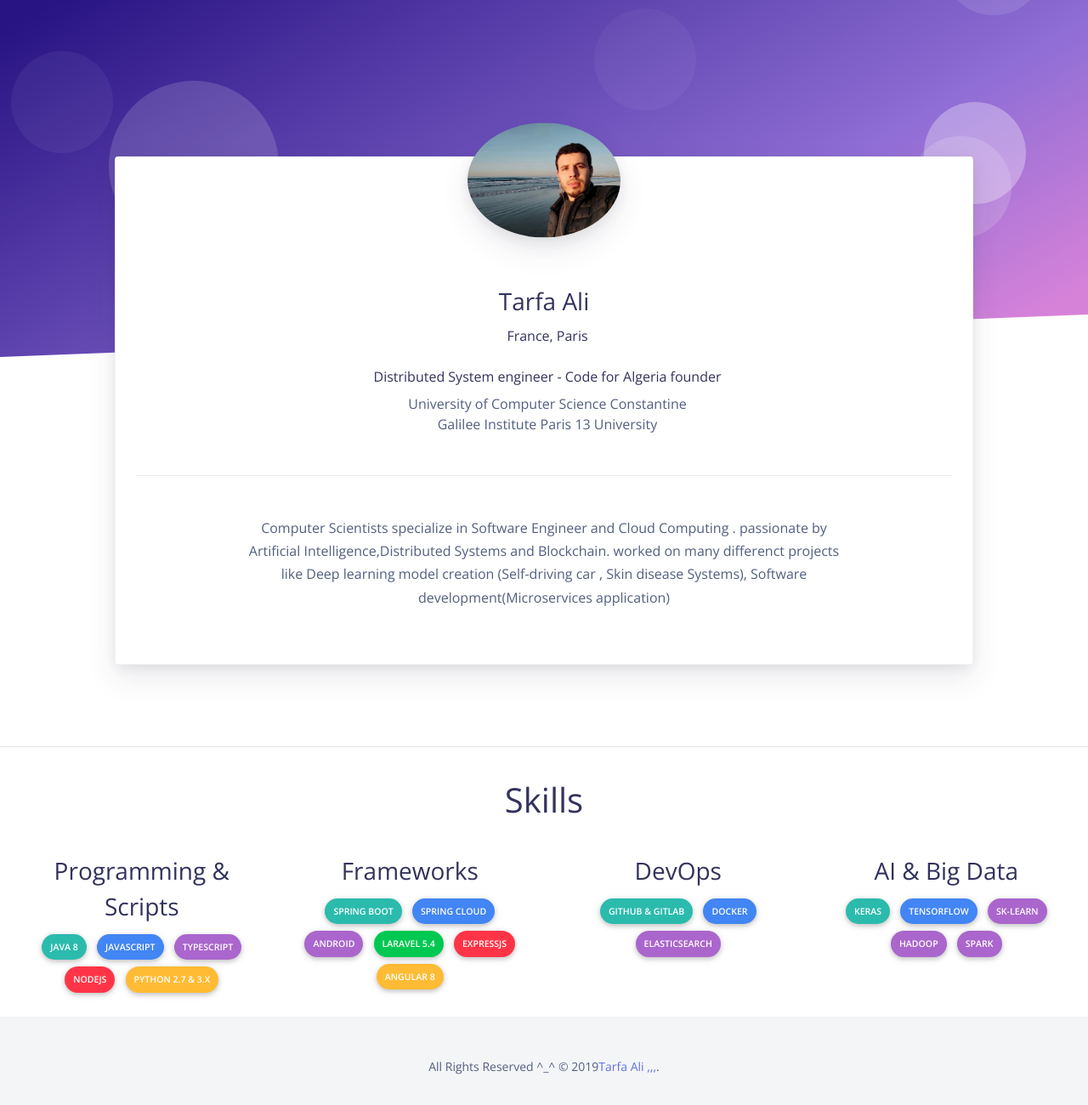
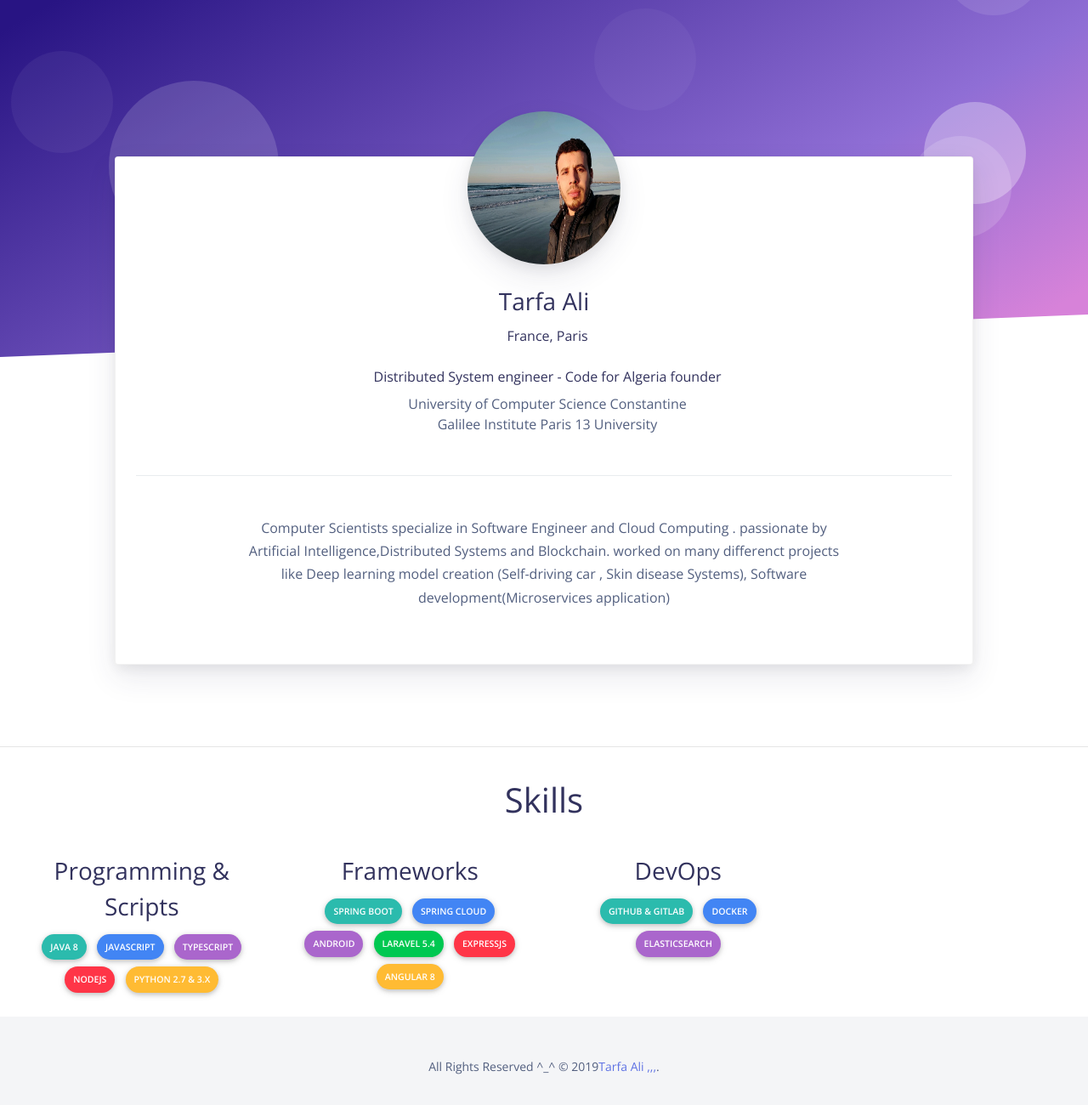
Before and after one commit to alitarfa/alitarfa.github.io, a website: page index.html in a window 1280 px wide. Shown: the part 160-1460 px from the top of the page at 85% size. Drawn offline with nearby package versions, Linux system fonts and the light colour scheme.

Commit message:
Update index.html

```diff
--- a/index.html
+++ b/index.html
@@ -151,7 +151,11 @@
               <div class="col-lg-3 order-lg-2">
                 <div class="card-profile-image">
                   <a href="#">
-                    <img src="./assets/img/theme/5-2.png" class="rounded-circle" alt="image">
+                   <img src="./assets/img/theme/5-2.png" class="rounded-circle" alt="image" style="
+    height: 100;
+    width: 100;
+    height: 180px;
+">
                   </a>
                 </div>
               </div>
@@ -227,15 +231,6 @@
           <span class="badge badge-pill badge-secondary">ElasticSearch</span>
 
       </div>
-
-      <div class="col-3">
-          <h3>AI & Big Data</h3>
-          <span class="badge badge-pill badge-default">Keras</span>
-          <span class="badge badge-pill badge-primary">Tensorflow</span>
-          <span class="badge badge-pill badge-secondary">Sk-learn</span>
-          <span class="badge badge-pill badge-secondary">Hadoop</span>
-          <span class="badge badge-pill badge-secondary">Spark</span>
-      </div>
     </div>
   </div>
 </div>
```
